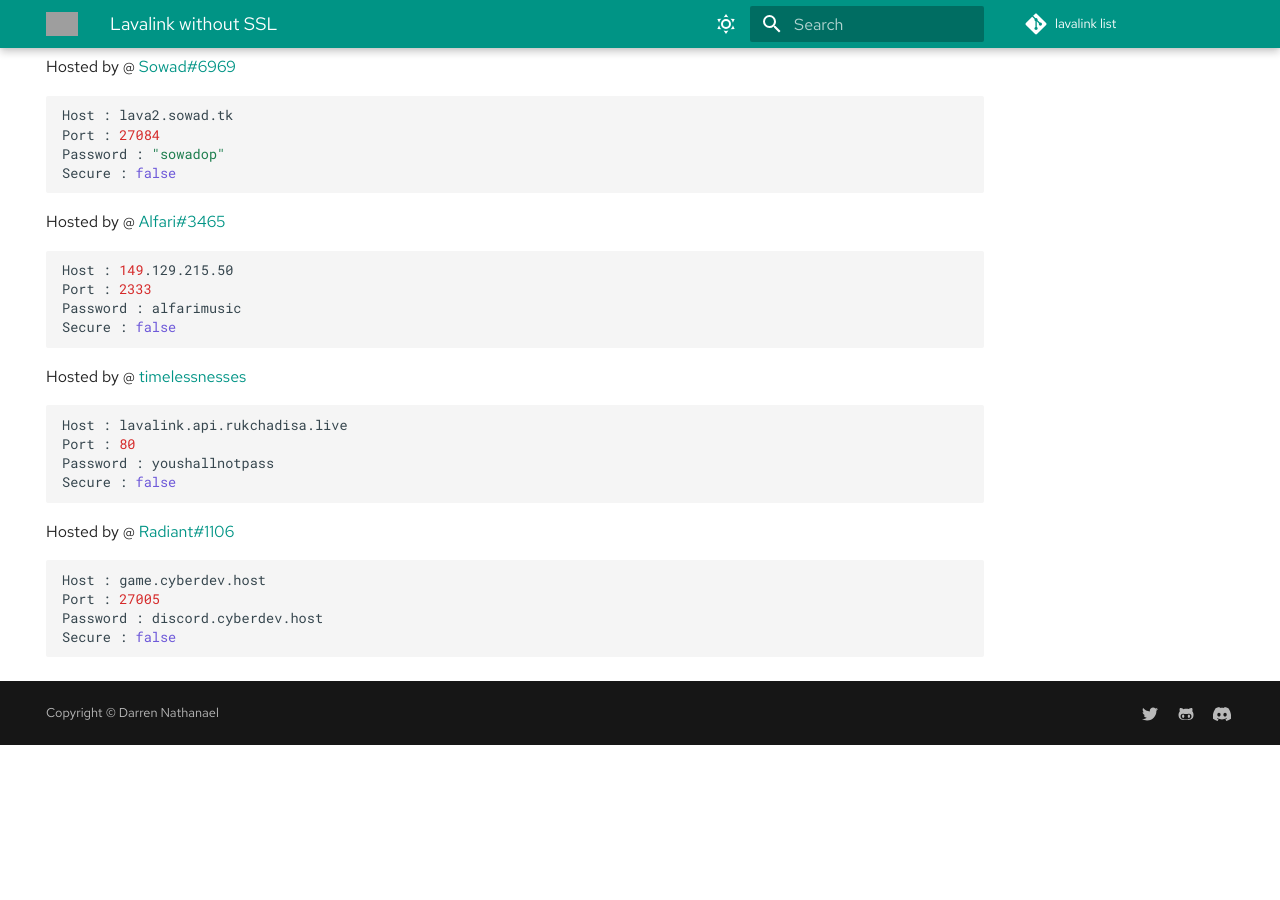
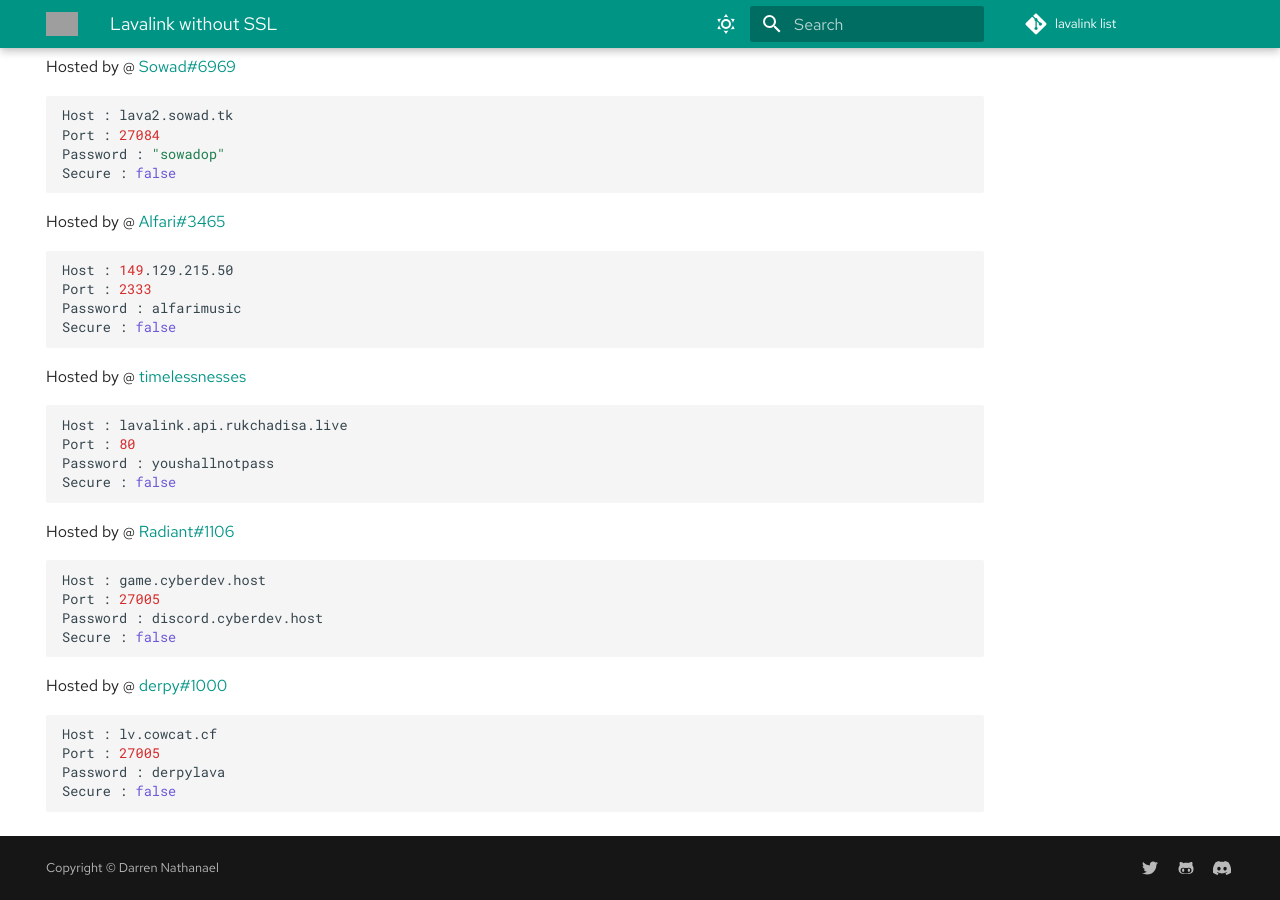
Before and after one commit to DarrenOfficial/lavalink-list, an MkDocs documentation site: the page built from docs/NoSSL/lavalink-without-ssl.md, in a window 1280 px wide and 900 px high, scrolled down 2494 px. Built offline with MkDocs 1.6.1 and Material for MkDocs 9.7.7, drawn with Linux system fonts in a browser that asks for light colours; comment, search, counter and statistics services are not loaded; before the commit the page ends 3239 px from its top, so only the background shows below that; grey boxes are pictures that could not be loaded.

Commit message:
Update lavalink-without-ssl.md
add lavalink

````diff
--- a/docs/NoSSL/lavalink-without-ssl.md
+++ b/docs/NoSSL/lavalink-without-ssl.md
@@ -154,3 +154,11 @@ Port : 27005
 Password : discord.cyberdev.host
 Secure : false
 ```
+
+Hosted by @ [derpy#1000]([https://discord.cyberdev.host](https://discord.gg/YHS6nYEPB4))
+```bash
+Host : lv.cowcat.cf
+Port : 27005
+Password : derpylava
+Secure : false
+```
````
